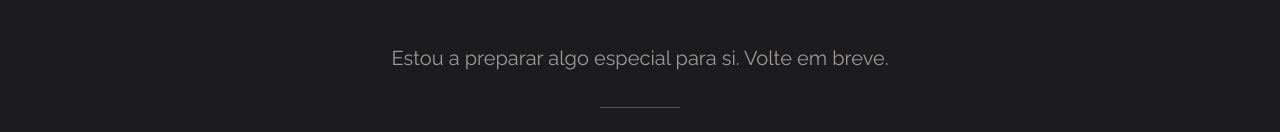
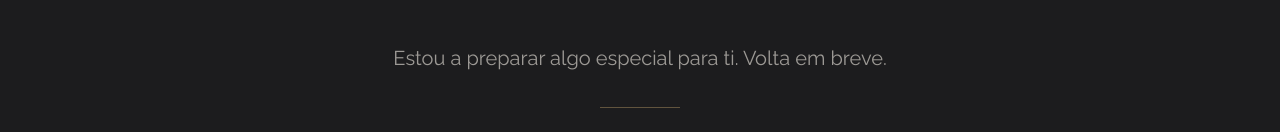
Before and after one commit to pedromont99/sandra-santos-site, a Next.js app: page /em-breve in a window 1280 px wide. Shown: the part 410-542 px from the top of the page. Built offline with nearby package versions, Linux system fonts and the light colour scheme.

Commit message:
fix: página em breve erro JSX

```diff
--- a/src/app/em-breve/page.tsx
+++ b/src/app/em-breve/page.tsx
@@ -8,7 +8,7 @@ export default function EmBreve() {
           <span className="text-[#C8A96E]">está a caminho.</span>
         </h1>
         <p className="text-xl text-[#F2EDE4]/60 leading-relaxed">
-          Estou a preparar algo especial para si. Volte em breve.
+          Estou a preparar algo especial para ti. Volta em breve.
         </p>
         <div className="w-20 h-[1px] bg-[#C8A96E]/40 mx-auto" />
         <a
```
